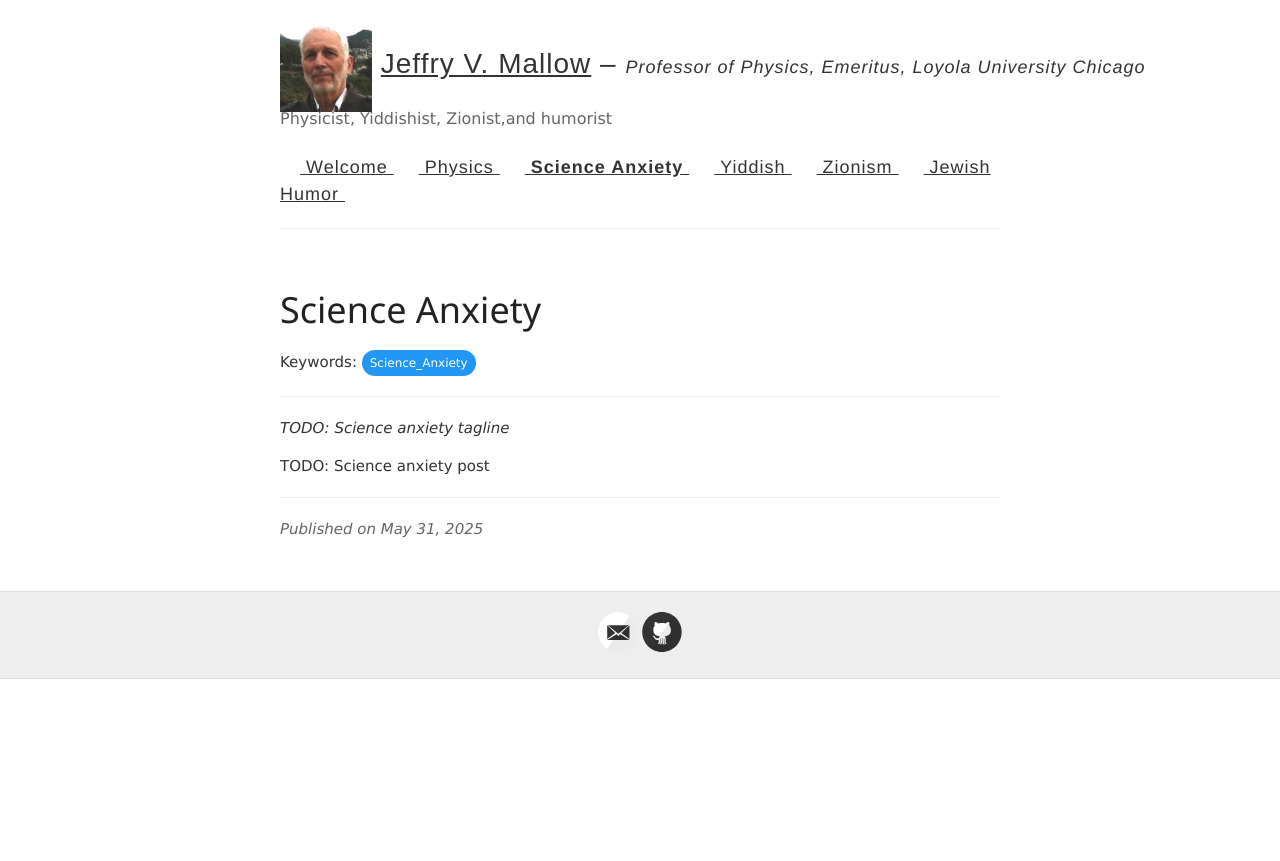
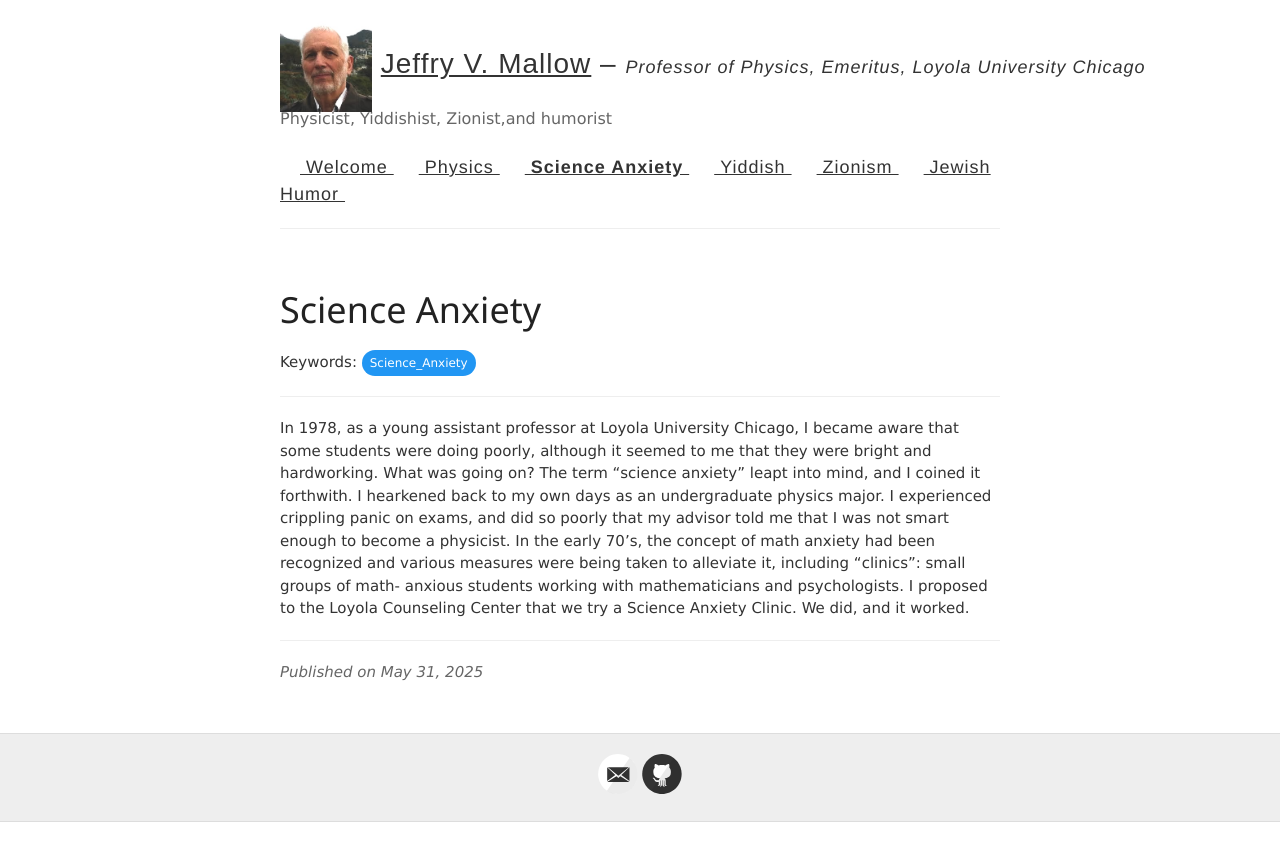
Before and after one commit to jvmallow/jvmallow.github.io, a Jekyll site: the page built from _posts/2025-05-31-Science_Anxiety.md, in a window 1280 px wide. Shown: the top 861 px of the page. Built offline with Jekyll 4.4.1, drawn with Linux system fonts in a browser that asks for light colours; a script that is not in the unit is left out.

Commit message:
Update 2025-05-31-Science_Anxiety.md

```diff
--- a/_posts/2025-05-31-Science_Anxiety.md
+++ b/_posts/2025-05-31-Science_Anxiety.md
@@ -6,6 +6,5 @@ category: Science_Anxiety
 tags: [Science_Anxiety]
 ---
 
-*TODO: Science anxiety tagline*
 
-TODO: Science anxiety post
+In 1978, as a young assistant professor at Loyola University Chicago, I became aware that some students were doing poorly, although it seemed to me that they were bright and hardworking. What was going on? The term “science anxiety” leapt into mind, and I coined it forthwith. I hearkened back to my own days as an undergraduate physics major. I experienced crippling panic on exams, and did so poorly that my advisor told me that I was not smart enough to become a physicist. In the early 70’s, the concept of math anxiety had been recognized and various measures were being taken to alleviate it, including “clinics”: small groups of math- anxious students working with mathematicians and psychologists. I proposed to the Loyola Counseling Center that we try a Science Anxiety Clinic. We did, and it worked.
```
